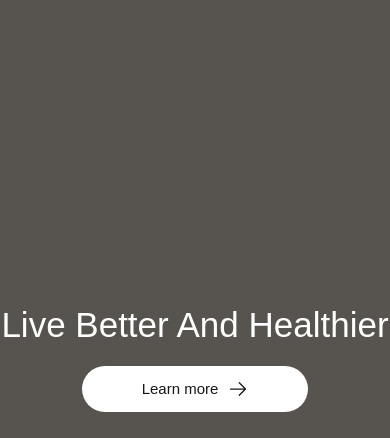
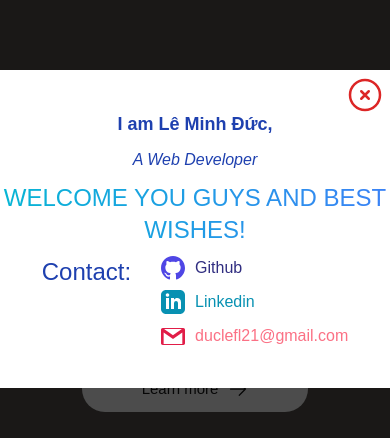
Before and after one commit to ductruonghoc/JAYBRANDING_INTERN, a Next.js app in the folder jaybranding_intern/: page / in a window 390 px wide. Shown: the part 193-631 px from the top of the page. Built offline with nearby package versions, Linux system fonts and the light colour scheme.

Commit message:
v1.0.4
Popup and pop responsive

```diff
--- a/jaybranding_intern/src/app/page.tsx
+++ b/jaybranding_intern/src/app/page.tsx
@@ -3,14 +3,22 @@
 import Header from "./header";
 import ThumbNail from "./thumbnail";
 import Footer from "./footer";
+import Popup from "./popup";
 export default function Gallery() {
   return(
-    <div className="w-full">
+    <div className="w-full relative">
+      <div
+        className="w-full relative"></div>
       <Header></Header>
       <ThumbNail></ThumbNail>
       <Category></Category>
       <Collection></Collection>
       <Footer></Footer>
+      <div
+        className="fixed top-0 w-full z-10 ">
+          <Popup></Popup>
+        </div>
     </div>
+
   );
 }
--- /dev/null
+++ b/jaybranding_intern/src/app/popup.tsx
@@ -0,0 +1,117 @@
+
+'use client'
+import { XCircleIcon } from "@heroicons/react/24/outline"
+import { useState } from "react"
+import Link from "next/link";
+const GithubIcon = () => {
+    return (
+        <svg xmlns="http://www.w3.org/2000/svg"
+            width="24"
+            height="24"
+            viewBox="0 0 24 24"
+            className="fill-indigo-600">
+            <path d="M12 0c-6.626 0-12 5.373-12 12 0 5.302 3.438 9.8 8.207 11.387.599.111.793-.261.793-.577v-2.234c-3.338.726-4.033-1.416-4.033-1.416-.546-1.387-1.333-1.756-1.333-1.756-1.089-.745.083-.729.083-.729 1.205.084 1.839 1.237 1.839 1.237 1.07 1.834 2.807 1.304 3.492.997.107-.775.418-1.305.762-1.604-2.665-.305-5.467-1.334-5.467-5.931 0-1.311.469-2.381 1.236-3.221-.124-.303-.535-1.524.117-3.176 0 0 1.008-.322 3.301 1.23.957-.266 1.983-.399 3.003-.404 1.02.005 2.047.138 3.006.404 2.291-1.552 3.297-1.23 3.297-1.23.653 1.653.242 2.874.118 3.176.77.84 1.235 1.911 1.235 3.221 0 4.609-2.807 5.624-5.479 5.921.43.372.823 1.102.823 2.222v3.293c0 .319.192.694.801.576 4.765-1.589 8.199-6.086 8.199-11.386 0-6.627-5.373-12-12-12z" />
+        </svg>
+    )
+}
+const LinkedinIcon = () => {
+    return (
+        <svg
+            xmlns="http://www.w3.org/2000/svg"
+            width="24" height="24"
+            viewBox="0 0 24 24"
+            className="fill-cyan-600">
+            <path d="M19 0h-14c-2.761 0-5 2.239-5 5v14c0 2.761 2.239 5 5 5h14c2.762 0 5-2.239 5-5v-14c0-2.761-2.238-5-5-5zm-11 19h-3v-11h3v11zm-1.5-12.268c-.966 0-1.75-.79-1.75-1.764s.784-1.764 1.75-1.764 1.75.79 1.75 1.764-.783 1.764-1.75 1.764zm13.5 12.268h-3v-5.604c0-3.368-4-3.113-4 0v5.604h-3v-11h3v1.765c1.396-2.586 7-2.777 7 2.476v6.759z" /></svg>
+    )
+}
+
+const GmailIcon = () => {
+    return (
+        <svg
+            width="24"
+            height="24"
+            xmlns="http://www.w3.org/2000/svg"
+            fill-rule="evenodd" clip-rule="evenodd"
+            className="fill-rose-600">
+            <path d="M22.288 21h-20.576c-.945 0-1.712-.767-1.712-1.712v-13.576c0-.945.767-1.712 1.712-1.712h20.576c.945 0 1.712.767 1.712 1.712v13.576c0 .945-.767 1.712-1.712 1.712zm-10.288-6.086l-9.342-6.483-.02 11.569h18.684v-11.569l-9.322 6.483zm8.869-9.914h-17.789l8.92 6.229s6.252-4.406 8.869-6.229z" />
+        </svg>
+    )
+}
+export default function Popup() {
+    const [modalOn, setModalOn] = useState(true);
+    return (
+        <>
+            {
+                modalOn &&
+                <div className="absolute w-full h-screen
+                                flex justify-center items-center">
+                    <div className="absolute w-full h-full bg-black opacity-70 top-0">
+                    </div> {/*Filter */}
+                    <div
+                        className="relative bg-white md:p-[40px]
+                                    flex flex-col gap-[10px] items-center
+                                    text-blue-800
+                                    max-md:py-[40px] max-md:w-full"> {/*Modal */}
+                        <div
+                            className="absolute top-[5px] right-[5px]"
+                            onClick={() => setModalOn(false)} >
+                            <XCircleIcon
+                                className="stroke-red-600 cursor-pointer"
+                                width={40}></XCircleIcon>
+                        </div>
+                        <strong
+                            className="md:text-2xl
+                                        max-md:text-lg">
+                            I am Lê Minh Đức,
+                        </strong>
+                        <div
+                            className="italic md:text-lg
+                                        max-md:text-md">
+                            A Web Developer
+                        </div>
+                        <div
+                            className="bg-gradient-to-r from-cyan-500 to-blue-500 bg-clip-text
+                                        text-transparent md:text-4xl text-center
+                                        max-md:text-2xl">
+                            WELCOME YOU GUYS AND BEST WISHES!
+                        </div>
+                        <div
+                            className="flex gap-[30px]">
+                            <div
+                                className="md:text-3xl
+                                            max-md:text-2xl">
+                                Contact:
+                            </div>
+                            <div
+                                className="flex flex-col gap-[10px]">
+                                <Link
+                                    className="flex gap-[10px] items-center
+                                                text-indigo-900"
+                                    href="https://github.com/ductruonghoc"
+                                    target="blank">
+                                    <GithubIcon></GithubIcon>
+                                    Github
+                                </Link>
+                                <Link
+                                    className="flex gap-[10px] items-center
+                                                text-cyan-600"
+                                    href="www.linkedin.com/in/đức-lê"
+                                    target="blank">
+                                    <LinkedinIcon />
+                                    Linkedin</Link>
+                                <Link
+                                    className="flex gap-[10px] items-center
+                                                text-rose-400"
+                                    href="https://mail.google.com/mail/u/0/?fs=1&to=duclefl21@gmail.com&tf=cm"
+                                    target="blank">
+                                    <GmailIcon />
+                                    duclefl21@gmail.com
+                                </Link>
+                            </div>
+                        </div>
+                    </div>
+                </div>
+            }
+        </>
+    )
+}
```
